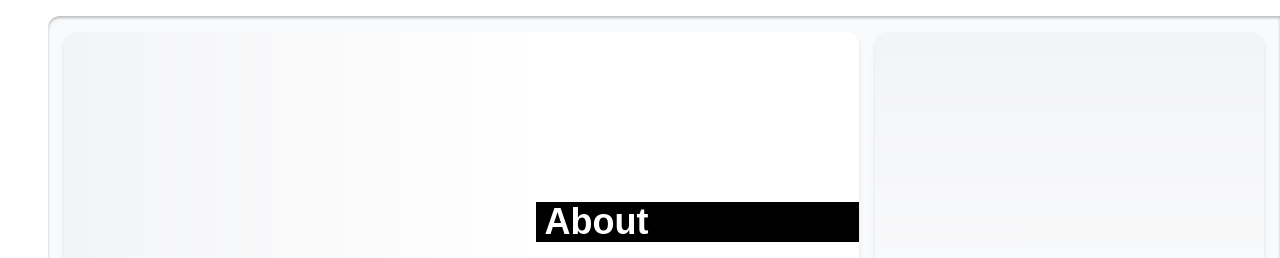
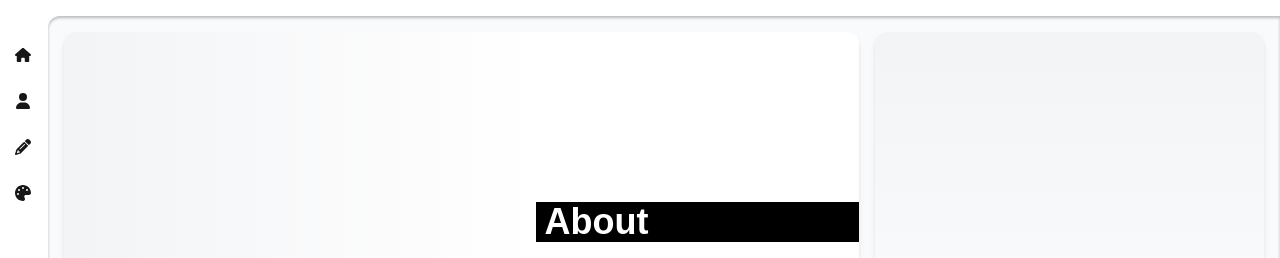
Before and after one commit to blinfoldking/blinfoldking.github.io, a Next.js app: page / in a window 1280 px wide. Shown: the top 258 px of the page. Built offline with nearby package versions, Linux system fonts and the light colour scheme.

Commit message:
feat: add navigation and error page

```diff
--- a/package.json
+++ b/package.json
@@ -17,6 +17,7 @@
     "next": "15.3.4",
     "react": "^19.0.0",
     "react-dom": "^19.0.0",
+    "react-icons": "^5.5.0",
     "zustand": "^5.0.6"
   },
   "devDependencies": {
--- a/src/app/layout.tsx
+++ b/src/app/layout.tsx
@@ -5,6 +5,7 @@ import { Geist, Geist_Mono } from "next/font/google";
 import "./globals.css";
 import useNavigation from "@/hook/useNavigation";
 import React from "react";
+import { FaPalette, FaHouse, FaUser, FaPencil } from "react-icons/fa6";
 
 const geistSans = Geist({
   variable: "--font-geist-sans",
@@ -34,6 +35,28 @@ export default function RootLayout({
         className={`${geistSans.variable} ${geistMono.variable} antialiased w-[100vw] h-[100vh] pt-4 pb-4 pl-12 `}
       >
         <div className="absolute left-0 top-0 h-[100%] w-[45px]">
+          <div className="flex flex-col items-center pt-10 gap-4 absolute justify-center w-[100%]">
+            {[
+              { elem: FaHouse, path: "/" },
+              {
+                elem: FaUser,
+                path: "/about",
+              },
+              { elem: FaPencil, path: "/blog" },
+              { elem: FaPalette, path: "/projecs" },
+            ].map((item) => (
+              <a
+                key={item.path}
+                onClick={() => navigate(item.path)}
+                className="h-[30px] w-[30px] flex hover:bg-black rounded-full"
+              >
+                <div className="w-[30px] h-[30px] flex justify-center items-center">
+                  {<item.elem className="hover:text-white"></item.elem>}
+                </div>
+                <div className="ml-4 hidden group-hover:block">pathname</div>
+              </a>
+            ))}
+          </div>
           <div className="flex flex-col justify-center items-center h-[100%]">
             <div className="rotate-270 text-gray-500">
               <a className="font-epetri" onClick={() => navigate("/")}>
--- /dev/null
+++ b/src/app/not-found.tsx
@@ -0,0 +1,16 @@
+export default function NotFound() {
+  return (
+    <div className="w-[100%] h-[100%] bg-white shadow-md rounded-xl animate-appear-l-1000 flex justify-center items-center">
+      <div className="absolute opacity-5">
+        <div className="font-epetri text-8xl">ERROR</div>
+      </div>
+      <div className="prose flex flex-col justify-center items-center">
+        <h1 style={{ margin: 0 }}>Sorry :(</h1>
+        <p className="font-bold">
+          the page that you were looking doesn't exists{" "}
+          <span className="opacity-50">(yet?)</span>
+        </p>
+      </div>
+    </div>
+  );
+}
--- a/src/hook/useNavigation.tsx
+++ b/src/hook/useNavigation.tsx
@@ -1,6 +1,6 @@
 "use client";
 
-import { useRouter } from "next/navigation";
+import { usePathname, useRouter } from "next/navigation";
 import { create } from "zustand";
 
 const useNavigationStore = create((set) => {
@@ -18,6 +18,8 @@ const useNavigation = () => {
   /* @ts-ignore */
   const setExit = useNavigationStore((state) => state.setExit);
 
+  const pathname = usePathname();
+
   const navigate = async (target: string) => {
     setExit(true);
     await new Promise((res) => setTimeout(res, 250));
@@ -26,7 +28,7 @@ const useNavigation = () => {
     setExit(false);
   };
 
-  return { navigate, exit };
+  return { navigate, exit, pathname };
 };
 
 export default useNavigation;
```
Also changed, not shown: 1 other file (tests, documents, lock files or other folders).
